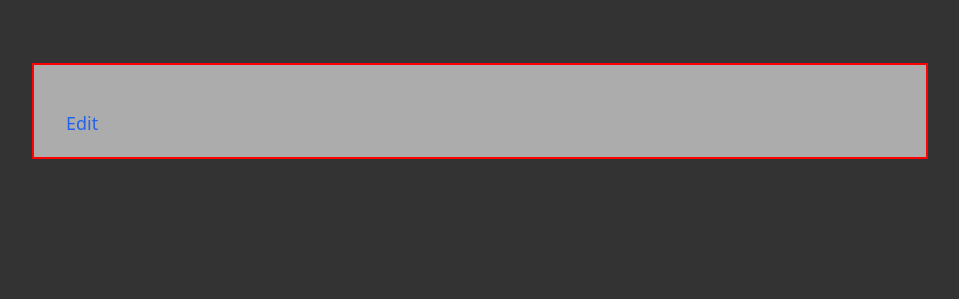
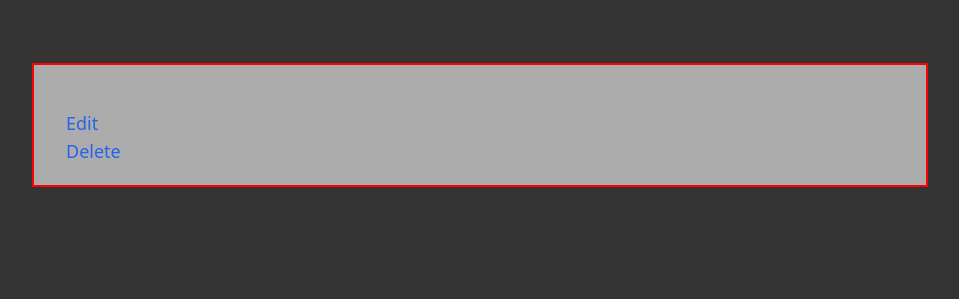
Before and after one commit to chinapat317/Fiction-Fans, a Django app: template fiction_fans/templates/fiction_fans/chapter_page.html in a window 1280 px wide. Shown: the part 51-350 px from the top of the page, without its empty margins (160-1119 px from the left). Run offline with Django 4.2, Linux system fonts and the light colour scheme; the template is opened without the code that fills it, so the values that code supplies are empty; some libraries are stand-ins or nearby versions.

Commit message:
Add delete button to for fiction and chapter pages

```diff
--- a/fiction_fans/templates/fiction_fans/chapter_page.html
+++ b/fiction_fans/templates/fiction_fans/chapter_page.html
@@ -55,4 +55,9 @@
         Edit
     </a>
 </div>
+<div class="pl-3 text-lg text-blue-600">
+    <a href="{% url 'fiction_fans:chapter_del' fictionchapter.fiction_title_id fictionchapter.id %}">
+        Delete
+    </a>
+</div>
 {% endblock content %}
--- a/fiction_fans/templates/fiction_fans/fiction_page.html
+++ b/fiction_fans/templates/fiction_fans/fiction_page.html
@@ -15,4 +15,7 @@
 <div class="pl-3 text-lg text-blue-600">
     <a href="{% url 'fiction_fans:fiction_edit' fiction.id %}">Edit</a>
 </div>
+<div class="pl-3 text-lg text-blue-600">
+    <a href="{% url 'fiction_fans:fiction_del' fiction.id %}">Delete</a>
+</div>
 {% endblock content %}
```
